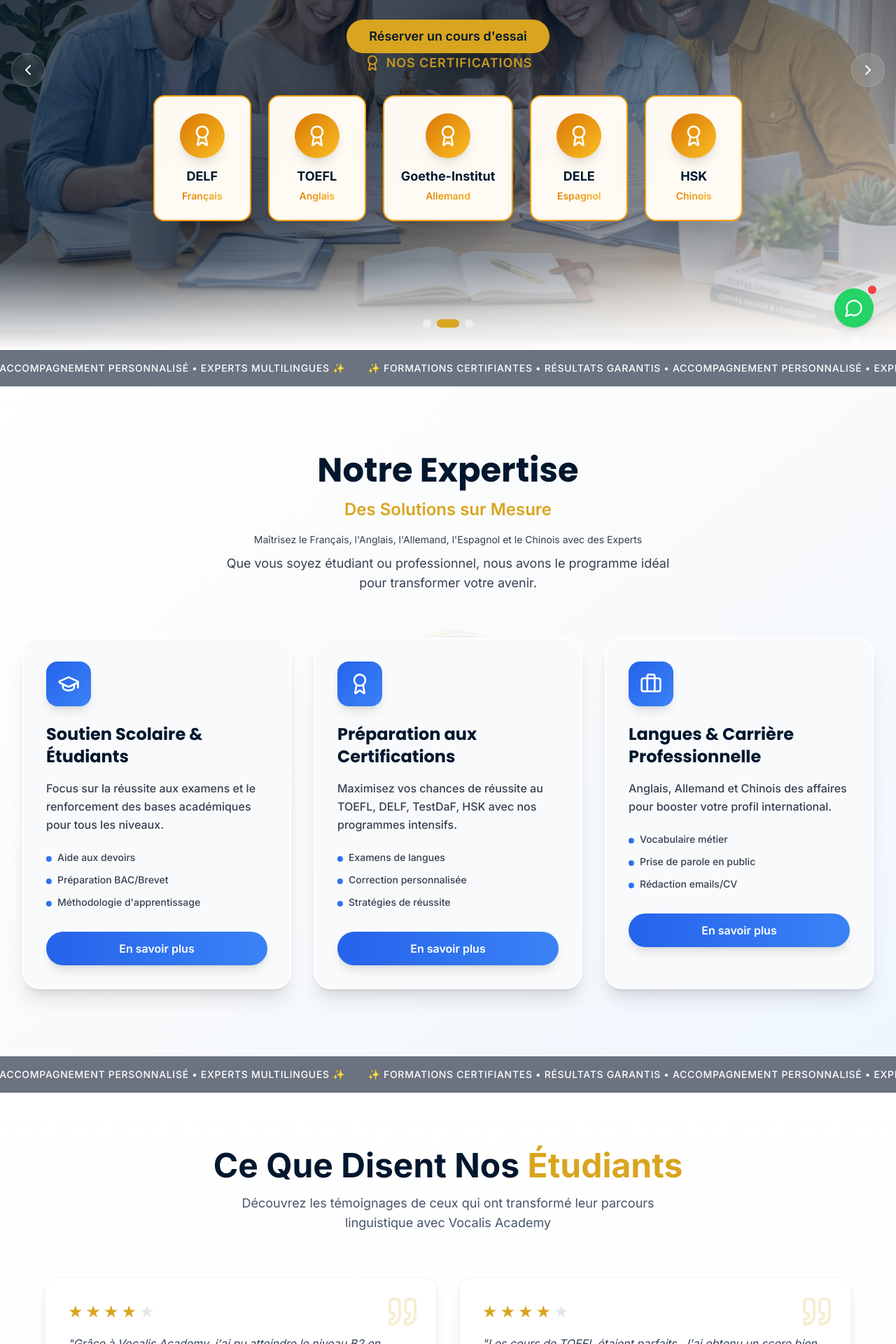
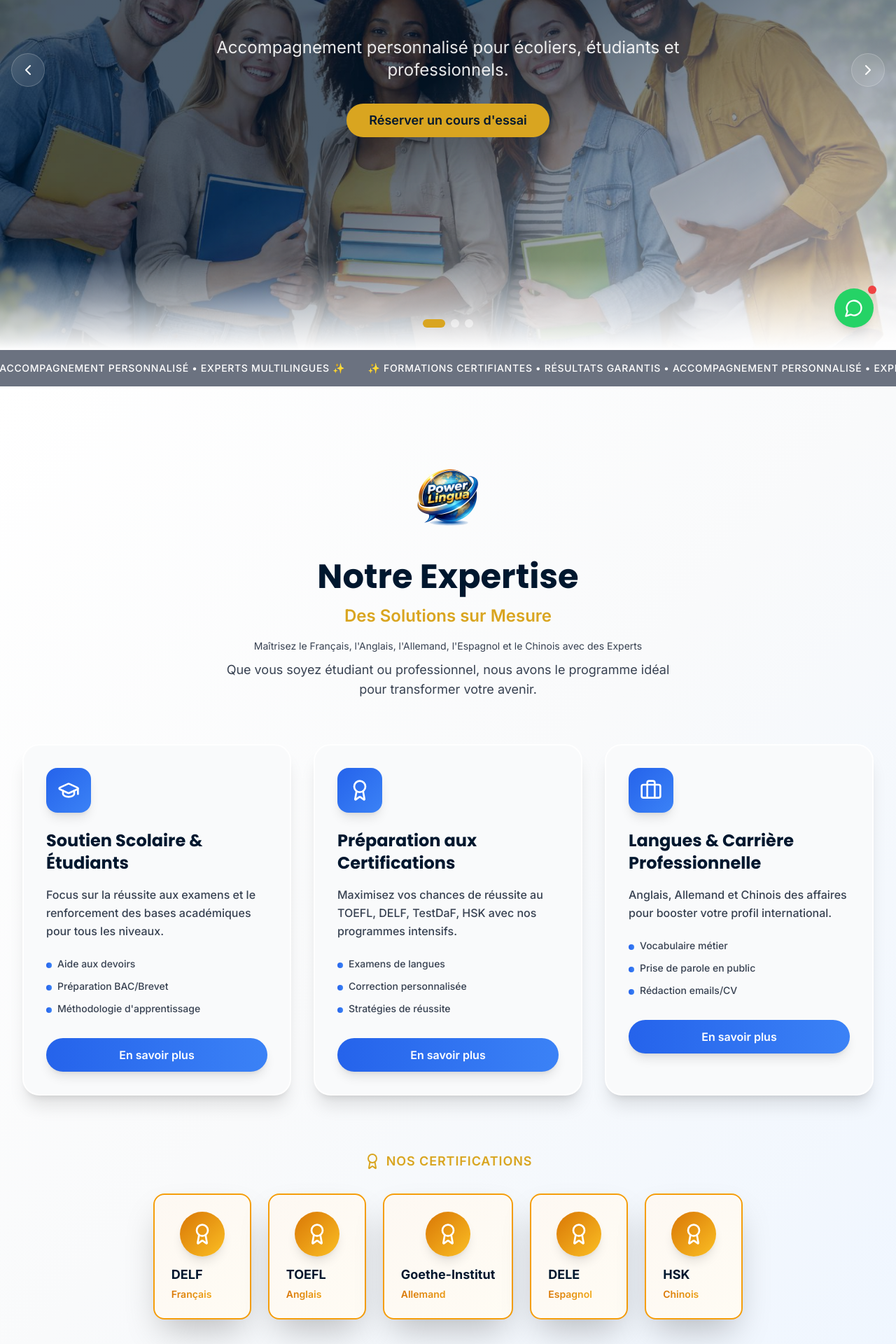
Before and after one commit to travelopportunities07-bot/sg-91c3514d-6c1c-4687-9189-9ab9e95859d6-1792160597, a Next.js app: page / in a window 1280 px wide. Shown: the part 300-2220 px from the top of the page at 70% size. Built offline with nearby package versions, Linux system fonts and the light colour scheme.

Commit message:
feat(ui): relocate certifications section to services

```diff
--- a/src/components/HeroSection.tsx
+++ b/src/components/HeroSection.tsx
@@ -1,5 +1,5 @@
 import { Button } from "@/components/ui/button";
-import { Award, ChevronLeft, ChevronRight } from "lucide-react";
+import { ChevronLeft, ChevronRight } from "lucide-react";
 import Image from "next/image";
 import { useState, useEffect } from "react";
 
@@ -14,7 +14,7 @@ export function HeroSection() {
   useEffect(() => {
     const timer = setInterval(() => {
       setCurrentSlide((prev) => (prev + 1) % slides.length);
-    }, 5000);
+    }, 7000);
     return () => clearInterval(timer);
   }, [slides.length]);
 
@@ -25,39 +25,6 @@ export function HeroSection() {
   const prevSlide = () => {
     setCurrentSlide((prev) => (prev - 1 + slides.length) % slides.length);
   };
-
-  const certifications = [
-    {
-      name: "DELF",
-      language: "Français",
-      color: "from-amber-600 to-amber-400",
-      borderColor: "border-amber-500"
-    },
-    {
-      name: "TOEFL",
-      language: "Anglais",
-      color: "from-amber-600 to-amber-400",
-      borderColor: "border-amber-500"
-    },
-    {
-      name: "Goethe-Institut",
-      language: "Allemand",
-      color: "from-amber-600 to-amber-400",
-      borderColor: "border-amber-500"
-    },
-    {
-      name: "DELE",
-      language: "Espagnol",
-      color: "from-amber-600 to-amber-400",
-      borderColor: "border-amber-500"
-    },
-    {
-      name: "HSK",
-      language: "Chinois",
-      color: "from-amber-600 to-amber-400",
-      borderColor: "border-amber-500"
-    }
-  ];
 
   return (
     <section className="relative min-h-screen flex items-center justify-center overflow-hidden pt-32 pb-20">
@@ -124,35 +91,6 @@ export function HeroSection() {
               Réserver un cours d'essai
             </Button>
           </div>
-
-          <div className="fade-in-up stagger-3">
-            <div className="flex items-center justify-center gap-2 mb-8">
-              <Award className="w-6 h-6 text-gold" />
-              <p className="text-gold font-semibold text-lg uppercase tracking-wider">
-                Nos Certifications
-              </p>
-            </div>
-
-            <div className="flex flex-wrap justify-center gap-6 items-center">
-              {certifications.map((cert, index) => (
-                <div
-                  key={index}
-                  className={`group relative bg-white rounded-2xl p-6 ${cert.borderColor} border-2 hover:scale-110 transition-all duration-300 shadow-2xl hover:shadow-gold/50 min-w-[140px]`}
-                >
-                  <div className={`absolute inset-0 bg-gradient-to-br ${cert.color} opacity-5 rounded-2xl`}></div>
-                  <div className="relative">
-                    <div className={`w-16 h-16 mx-auto mb-3 rounded-full bg-gradient-to-br ${cert.color} flex items-center justify-center shadow-lg`}>
-                      <Award className="w-8 h-8 text-white" />
-                    </div>
-                    <p className="text-navy font-bold text-lg mb-1">{cert.name}</p>
-                    <p className={`text-sm font-semibold bg-gradient-to-r ${cert.color} bg-clip-text text-transparent`}>
-                      {cert.language}
-                    </p>
-                  </div>
-                </div>
-              ))}
-            </div>
-          </div>
         </div>
       </div>
 
--- a/src/components/ServicesSection.tsx
+++ b/src/components/ServicesSection.tsx
@@ -1,4 +1,5 @@
 import Link from "next/link";
+import Image from "next/image";
 import { Button } from "@/components/ui/button";
 import { GraduationCap, Award, Briefcase } from "lucide-react";
 
@@ -45,6 +46,39 @@ export function ServicesSection() {
     }
   ];
 
+  const certifications = [
+    {
+      name: "DELF",
+      language: "Français",
+      color: "from-amber-600 to-amber-400",
+      borderColor: "border-amber-500"
+    },
+    {
+      name: "TOEFL",
+      language: "Anglais",
+      color: "from-amber-600 to-amber-400",
+      borderColor: "border-amber-500"
+    },
+    {
+      name: "Goethe-Institut",
+      language: "Allemand",
+      color: "from-amber-600 to-amber-400",
+      borderColor: "border-amber-500"
+    },
+    {
+      name: "DELE",
+      language: "Espagnol",
+      color: "from-amber-600 to-amber-400",
+      borderColor: "border-amber-500"
+    },
+    {
+      name: "HSK",
+      language: "Chinois",
+      color: "from-amber-600 to-amber-400",
+      borderColor: "border-amber-500"
+    }
+  ];
+
   return (
     <section className="py-24 bg-gradient-to-br from-white via-gray-50 to-blue-50 relative">
       <div
@@ -57,6 +91,17 @@ export function ServicesSection() {
 
       <div className="container mx-auto px-4 lg:px-8 relative z-10">
         <div className="text-center mb-16">
+          <div className="flex justify-center mb-6">
+            <div className="relative w-32 h-32">
+              <Image
+                src="/logo-large.png"
+                alt="PowerLingua Logo"
+                fill
+                className="object-contain"
+              />
+            </div>
+          </div>
+
           <h2 className="text-4xl md:text-5xl font-heading font-bold text-navy mb-4">
             Notre Expertise
           </h2>
@@ -71,7 +116,7 @@ export function ServicesSection() {
           </p>
         </div>
 
-        <div className="grid md:grid-cols-3 gap-8">
+        <div className="grid md:grid-cols-3 gap-8 mb-20">
           {services.map((service, index) => {
             const Icon = service.icon;
             return (
@@ -111,6 +156,35 @@ export function ServicesSection() {
             );
           })}
         </div>
+
+        <div className="mt-16">
+          <div className="flex items-center justify-center gap-2 mb-8">
+            <Award className="w-6 h-6 text-gold" />
+            <p className="text-gold font-semibold text-lg uppercase tracking-wider">
+              Nos Certifications
+            </p>
+          </div>
+
+          <div className="flex flex-wrap justify-center gap-6 items-center">
+            {certifications.map((cert, index) => (
+              <div
+                key={index}
+                className={`group relative bg-white rounded-2xl p-6 ${cert.borderColor} border-2 hover:scale-110 transition-all duration-300 shadow-2xl hover:shadow-gold/50 min-w-[140px]`}
+              >
+                <div className={`absolute inset-0 bg-gradient-to-br ${cert.color} opacity-5 rounded-2xl`}></div>
+                <div className="relative">
+                  <div className={`w-16 h-16 mx-auto mb-3 rounded-full bg-gradient-to-br ${cert.color} flex items-center justify-center shadow-lg`}>
+                    <Award className="w-8 h-8 text-white" />
+                  </div>
+                  <p className="text-navy font-bold text-lg mb-1">{cert.name}</p>
+                  <p className={`text-sm font-semibold bg-gradient-to-r ${cert.color} bg-clip-text text-transparent`}>
+                    {cert.language}
+                  </p>
+                </div>
+              </div>
+            ))}
+          </div>
+        </div>
       </div>
     </section>
   );
```
